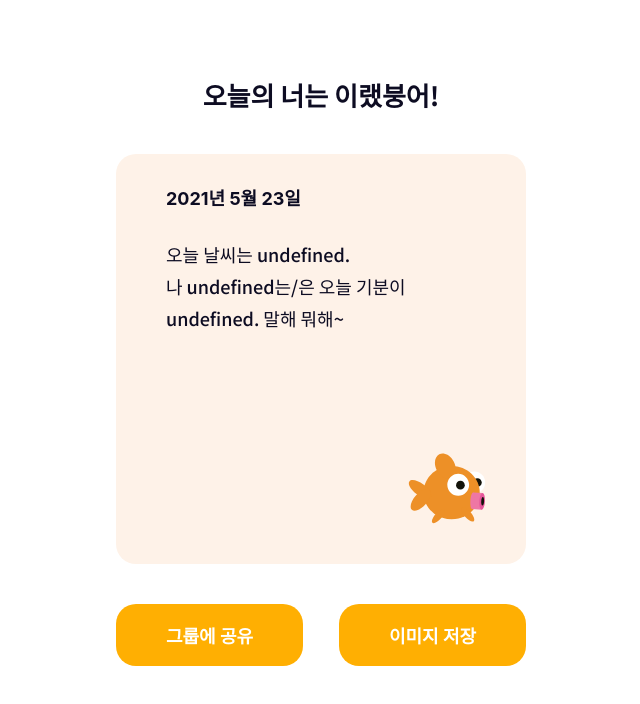
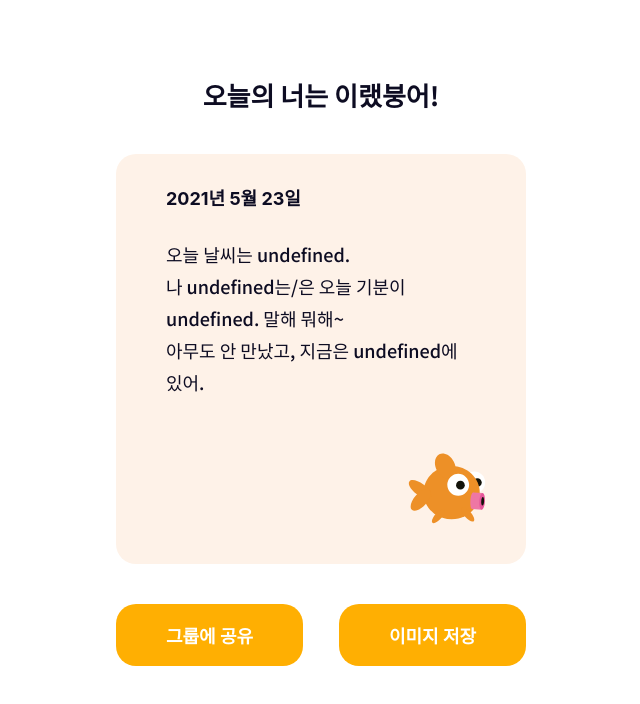
Before and after one commit to juno7803/3second-goldfish-frontend, a Next.js app: page /result in a window 1280 px wide. Shown: the top 704 px of the page, without its empty margins (319-959 px from the left). Built offline with nearby package versions, Linux system fonts and the light colour scheme.

Commit message:
hotix(Result): 만난 사람 없을때의 조건문 수정

```diff
--- a/pages/result/index.jsx
+++ b/pages/result/index.jsx
@@ -138,7 +138,7 @@ function Result() {
 					<div>{`오늘 날씨는 ${allAnswer[1]}.`}</div>
 					<div>{`나 ${allAnswer[0]}는/은 오늘 기분이 ${allAnswer[3]}. 말해 뭐해~`}</div>
 					<div>{allAnswer[4] && `나의 굶주린 배를 채워준 것은 ${allAnswer[4]}! 이런 게 인생이지, 하하.`}</div>
-					{allAnswer[2] && allAnswer[2] === null ? (
+					{allAnswer[2] == null ? (
 						<div>{`아무도 안 만났고, 지금은 ${allAnswer[5]}에 있어.`}</div>
 					) : (
 						<div>{allAnswer[5] && `오늘은 ${allAnswer[2]}을/를 만났고, 지금은 ${allAnswer[5]}에 있어.`}</div>
```
